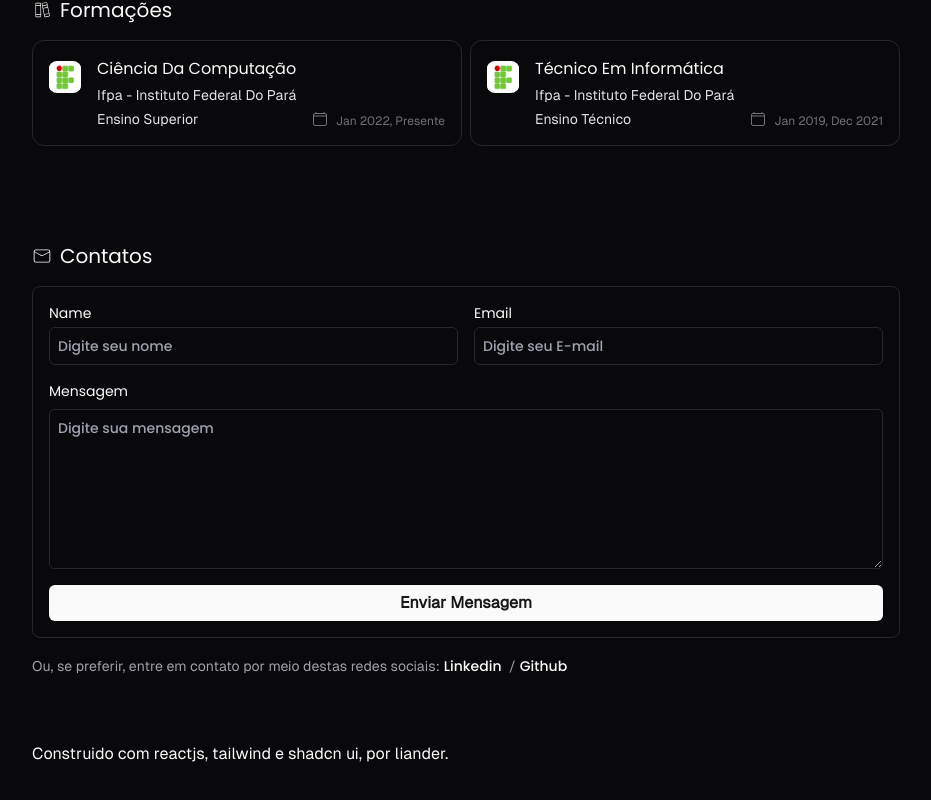
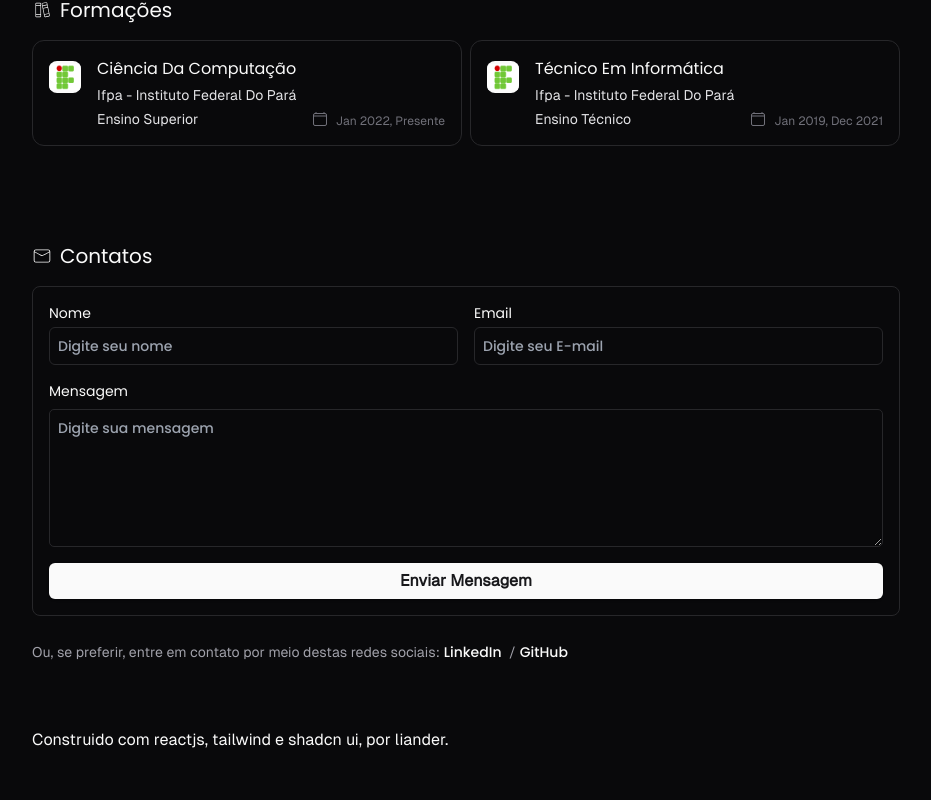
Before and after one commit to Lianderdev/My-Website, a React (Vite) app: page / in a window 1280 px wide. Shown: the part 1436-2236 px from the top of the page, without its empty margins (174-1105 px from the left). Built offline with nearby package versions, Linux system fonts and the light colour scheme.

Commit message:
contact check

```diff
--- a/src/components/ui/Input.jsx
+++ b/src/components/ui/Input.jsx
@@ -1,13 +1,16 @@
-// Hook
-import { forwardRef } from 'react'
+import { forwardRef } from 'react';
 
-export const Input = forwardRef(({ label, value, handleGetInput, ...rest }, ref) => {
-    return (
-        <>
-            <div className="flex flex-col gap-1 text-xs md:text-sm">
-                <label htmlFor={label} className='capitalize'>{label}</label>
-                <input type="text" value={value} ref={ref} {...rest} className="border rounded-md p-2 text-zinc-50 bg-zinc-950 font-medium focus:border-white" />
-            </div>
-        </>
-    )
-})
+export const Input = forwardRef(({ label, ...rest }, ref) => {
+  return (
+    <div className="flex flex-col gap-1 text-xs md:text-sm">
+      <label htmlFor={rest.id} className="capitalize">
+        {label}
+      </label>
+      <input
+        ref={ref}
+        {...rest}
+        className="border rounded-md p-2 text-zinc-50 bg-zinc-950 font-medium focus:border-white"
+      />
+    </div>
+  );
+});
--- a/src/sections/Contacts.jsx
+++ b/src/sections/Contacts.jsx
@@ -1,7 +1,7 @@
 // Components
 import { Button } from "@/components/ui/button";
 import { Input } from "../components/ui/Input";
-import {  Notification } from "../components/Notification/Notification";
+import { Notification } from "../components/Notification/Notification";
 
 // Icons
 import { CiMail } from "react-icons/ci";
@@ -14,57 +14,54 @@ import emailjs from 'emailjs-com';
 import { useEffect, useRef, useState } from "react";
 
 export function Contact() {
+  const nameRef = useRef(null);
+  const emailRef = useRef(null);
+  const messageRef = useRef(null);
 
-    console.log("teste")
-
-    const nameRef = useRef()
-    const emailRef = useRef()
-    const messageRef = useRef()
-
-    const [isLoading, setIsLoading] = useState(false)
+  const [isLoading, setIsLoading] = useState(false);
   const [modalSuccess, setModalSuccess] = useState(false);
   const [modalFailed, setModalFailed] = useState(false);
 
   function sendEmail(event) {
-        event.preventDefault()
-
-        setIsLoading(true)
+    event.preventDefault();
+    setIsLoading(true);
 
     const name = nameRef.current?.value?.trim();
     const email = emailRef.current?.value?.trim();
     const message = messageRef.current?.value?.trim();
 
-        if (name && email && message) {
-            const templateParams = { from_name: name, message: message, email: email }
+    if (!name || !email || !message) {
+      alert("Por favor, preencha todos os campos.");
+      setIsLoading(false);
+      return;
+    }
 
-            emailjs.send('service_s8dqj6i', 'template_30r3d2g', templateParams, 'dyXZYpcE0VEwEM0vN')
+    const templateParams = { from_name: name, message, email };
+
+    emailjs
+      .send('service_s8dqj6i', 'template_30r3d2g', templateParams, 'dyXZYpcE0VEwEM0vN')
       .then(() => {
-                    setModalSuccess(true)
-                }).catch(() => {
-                    setModalFailed(true)
-                }).finally(() => {
-                    setIsLoading(false)
+        setModalSuccess(true);
       })
-        }
+      .catch(() => {
+        setModalFailed(true);
+      })
+      .finally(() => {
+        setIsLoading(false);
+      });
   }
 
   useEffect(() => {
     let timeoutId;
 
-        if (modalSuccess) {
+    if (modalSuccess || modalFailed) {
       timeoutId = setTimeout(() => {
-                setModalSuccess(false)
-            }, 5000)
+        setModalSuccess(false);
+        setModalFailed(false);
+      }, 5000);
     }
 
-        if (modalFailed) {
-            timeoutId = setTimeout(() => {
-                setModalFailed(false)
-            }, 5000)
-        }
-
-        return () => clearTimeout(timeoutId)
-
+    return () => clearTimeout(timeoutId);
   }, [modalSuccess, modalFailed]);
 
   return (
@@ -74,16 +71,34 @@ export function Contact() {
         <h2>Contatos</h2>
       </div>
 
-            <form onSubmit={sendEmail} className='flex flex-col gap-4 border bg-transparent p-4 rounded-lg'>
-                <div className='grid md:grid-cols-2 gap-4'>
-                    <Input label="name" type="text" name="Name" ref={nameRef} id="name" aria-label="Nome" placeholder="Digite seu nome" required />
-                    <Input label="Email" type="email" name="Email" ref={emailRef} id="e-mail" aria-label="Email" placeholder="Digite seu E-mail" required />
+      <form onSubmit={sendEmail} className="flex flex-col gap-4 border bg-transparent p-4 rounded-lg">
+        <div className="grid md:grid-cols-2 gap-4">
+          <Input
+            label="Nome"
+            type="text"
+            name="Name"
+            ref={nameRef}
+            id="name"
+            aria-label="Nome"
+            placeholder="Digite seu nome"
+            required
+          />
+          <Input
+            label="Email"
+            type="email"
+            name="Email"
+            ref={emailRef}
+            id="email"
+            aria-label="Email"
+            placeholder="Digite seu E-mail"
+            required
+          />
         </div>
-                <div className='flex flex-col gap-2 text-xs md:text-sm'>
+        <div className="flex flex-col gap-2 text-xs md:text-sm">
           <label htmlFor="message">Mensagem</label>
           <textarea
-                        className=" max-h-40 max-w-full border rounded-[5px] p-2 bg-zinc-950 text-zinc-50 font-medium focus:border-white"
-                        rows={30}
+            className="max-h-40 max-w-full border rounded-[5px] p-2 bg-zinc-950 text-zinc-50 font-medium focus:border-white"
+            rows={6}
             id="message"
             placeholder="Digite sua mensagem"
             required
@@ -91,33 +106,44 @@ export function Contact() {
             ref={messageRef}
           />
         </div>
-                <Button type='submit' className="text:sm md:text-base">
-                    {isLoading ?
-                        (<div className="flex items-center gap-2">
+        <Button type="submit" className="text:sm md:text-base">
+          {isLoading ? (
+            <div className="flex items-center gap-2">
               <AiOutlineLoading3Quarters className="isloading" />
               <p className="font-bold">Carregando</p>
-                        </div>)
-                        :
-                        (<p className="font-bold">
-                            Enviar Mensagem
-                        </p>)
-                    }
+            </div>
+          ) : (
+            <p className="font-bold">Enviar Mensagem</p>
+          )}
         </Button>
       </form>
 
-            <p className="text-xs md:text-sm text-zinc-400">Ou, se preferir, entre em contato por meio destas redes sociais:
-                <Button className='text-xs md:text-sm h-6 px-1' variant="link"><a href="https://www.linkedin.com/in/liander-vin%C3%ADcius/">Linkedin</a></Button> /
-                <Button className='text-xs md:text-sm h-6 px-1' variant="link"><a href="https://github.com/Lianderdev">Github</a></Button>
+      <p className="text-xs md:text-sm text-zinc-400 mt-2">
+        Ou, se preferir, entre em contato por meio destas redes sociais:
+        <Button className="text-xs md:text-sm h-6 px-1" variant="link">
+          <a href="https://www.linkedin.com/in/liander-vin%C3%ADcius/" target="_blank" rel="noopener noreferrer">LinkedIn</a>
+        </Button>{" "}
+        /
+        <Button className="text-xs md:text-sm h-6 px-1" variant="link">
+          <a href="https://github.com/Lianderdev" target="_blank" rel="noopener noreferrer">GitHub</a>
+        </Button>
       </p>
 
       {modalSuccess && (
-                    <Notification icon={<HiOutlineRocketLaunch />} message='Mensagem enviada!' information='Obrigado! Responderemos o mais rápido possível.'/>
+        <Notification
+          icon={<HiOutlineRocketLaunch />}
+          message="Mensagem enviada!"
+          information="Obrigado! Responderemos o mais rápido possível."
+        />
       )}
 
       {modalFailed && (
-                    <Notification icon={<TbAlertTriangle />} message='Erro ao enviar a mensagem enviada!' information='Verifique se o seu dispositivo está conectado a uma rede Wi-Fi estável ou a uma conexão de internet.'/>
+        <Notification
+          icon={<TbAlertTriangle />}
+          message="Erro ao enviar a mensagem!"
+          information="Verifique se o seu dispositivo está conectado a uma rede estável."
+        />
       )}
-
     </section>
-    )
+  );
 }
```
Lines whose indentation alone changed are shown as unchanged.
